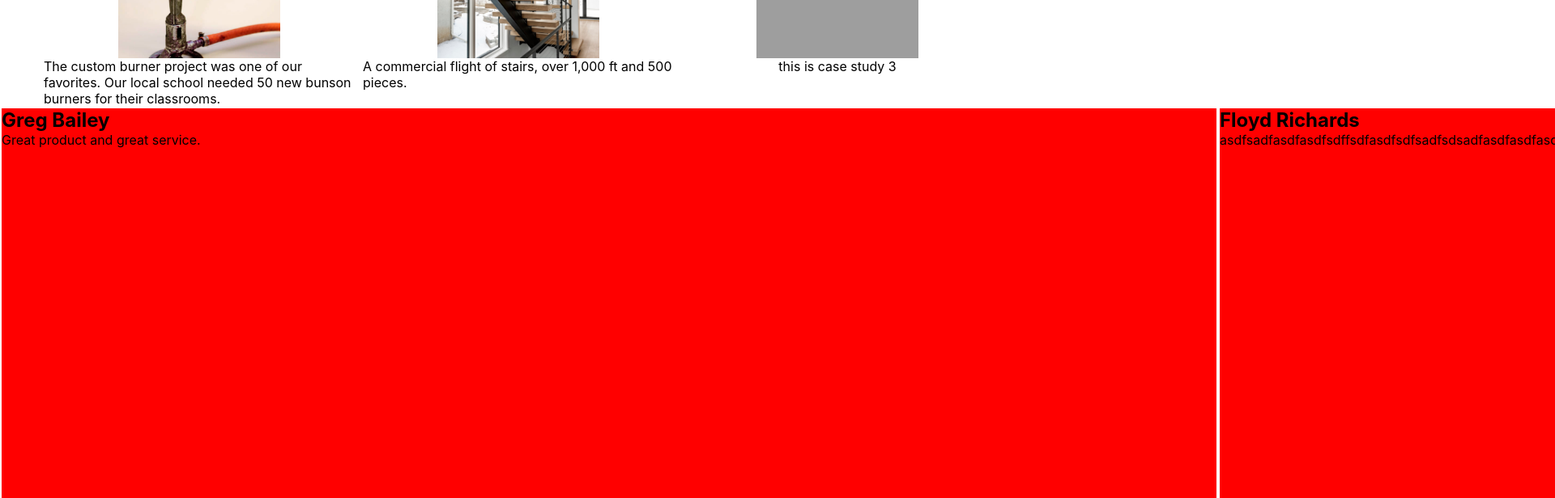
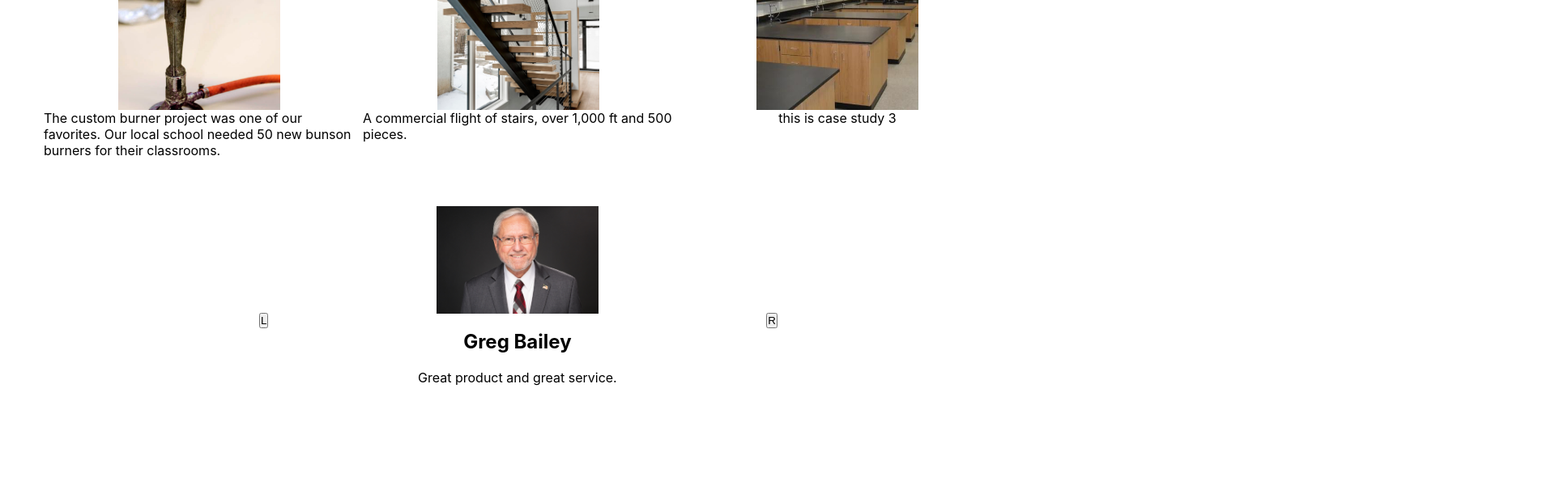
Before and after one commit to zmuda44/R-J-Machine, a React (Vite) app in the folder client/: page / in a window 1280 px wide. Shown: the part 1260-1876 px from the top of the page at 81% size, 1920 px wide, since content can reach past the window. Built offline with nearby package versions, Linux system fonts and the light colour scheme; grey boxes are pictures that could not be loaded.

Commit message:
adding admin page

```diff
--- a/client/src/App.css
+++ b/client/src/App.css
@@ -151,18 +151,38 @@ justify-content: center;
 #testimonials .container {
   position: relative;
   display: flex;
-  width: 100%;
+  justify-content: space-between;
+  align-items: center;
+  width: 50%;
+  height: 400px;
+
+}
+
+#testimonials button {
+
+}
+
+#testimonials .block-cont {
+ display: flex;
+ overflow: hidden;
 }
 
 #testimonials .block {
+  width: 100%;
+  display: flex;
+  flex-direction: column;
+  gap: 20px;
+  flex-shrink: 0;
+  align-items: center;
 
-  background-color: red;
-  margin: 2px;
-  width: 1500px;
-  height: 700px;
 }
 
-#testimonials .block-cont {
-  position: absolute;
-  display: flex;
+#testimonials img {
+  width: 200px;
 }
+
+#testimonials p {
+  width: 50%;
+  text-align: center;
+
+}
--- a/client/src/App.jsx
+++ b/client/src/App.jsx
@@ -7,6 +7,8 @@ import Navbar from './components/Navbar';
 function App() {
   return (
     <div>
+    <p style={{ textAlign: 'center', margin: '10px 0' }}>See below for example of a machine shop webpage. Potential customers can view info about the company and submit for an estimate.
+    The website also has an admin section. To view admin section, click <a href="admin">here</a></p>
     <Navbar />
     <Outlet />
     </div>
--- /dev/null
+++ b/client/src/admin.css
@@ -0,0 +1,3 @@
+#admin {
+  color: red;
+}
--- a/client/src/components/CaseStudies.jsx
+++ b/client/src/components/CaseStudies.jsx
@@ -14,7 +14,7 @@ const caseStudyArray = [
   },
   {
   title: "Case Study 3",
-  img: "my image",
+  img: "public/bunson burner tables.jpg",
   description: "this is case study 3"
   }
 ]
@@ -44,13 +44,17 @@ const showNextBlock = () => {
     <section id="case-studies">
     <div className="container">
 
+
       {caseStudyArray.map((study) => (
+
           <div className="card" style={{ translate: `${-100 * blockIndex}%` }}>
           <h2>{study.title}</h2>
           <img src={study.img}/>
           <p>{study.description}</p>
         </div>
+
       ))}
+
     </div>
 
 
--- a/client/src/components/Navbar.jsx
+++ b/client/src/components/Navbar.jsx
@@ -1,4 +1,4 @@
-
+import { Link } from 'react-router-dom';
 
 const Navbar = () => {
 
@@ -7,16 +7,16 @@ const Navbar = () => {
   return (
     <header>
       <div className="container">
-        <img src="header logo.png" alt="logo"/>
+        <a href="/"><img src="header logo.png" alt="logo"/></a>
         <ul className="navbar">
           <li className="nav-item">About Us</li>
           <li className="nav-item">Receive Estimate</li>
           <li className="nav-item">Case Studies</li>
-          <li className="nav-item">Testimonials</li>
-          <li className="nav-item">Contact Us</li>
+          <li className="nav-item"><Link key={1} to="/products">Products</Link></li>
+          <li className="nav-item"><Link key={2} to="/services">Services</Link></li>
+          <li className="nav-item"><Link key={3} to="/contact-us">Contact Us</Link></li>
         </ul>
       </div>
-
     </header>
   )
 }
--- a/client/src/components/Testimonials.jsx
+++ b/client/src/components/Testimonials.jsx
@@ -1,31 +1,51 @@
 import { useState, useEffect, useRef } from 'react';
+
+const testimonialsArray = [
+  {
+  id: 1,
+  name: "Greg Bailey",
+  img: "public/heashot random.jpg",
+  text: "Great product and great service."
+  },
+  {
+  id: 2,
+  name: "Floyd Richards",
+  img: "public/heashot random.jpg",
+  text: "asdfsadfasdfasdfsdffsdfa sdfsdfsadfsdsadfasdfasdfa sdfsdfasdfasdfasdfsadfasdfasdf"
+  },
+  {
+  id: 3,
+  name: "Andrew McDonald",
+  img: "public/heashot random.jpg",
+  text: "We had a project that we needed done quickly. We called around to many different shops but couldn't find a product we liked on time."
+  },
+]
+
+
+function TestimonialBlock ({ name, img, text, style }) {
+  console.log(img)
+  return (
+
+
+    <div className="block" style={style} >
+      <img src={img}/>
+      <h2>{name}</h2>
+      <p>{text}</p>
+    </div>
+  )
+}
+
 
 
 
 const Testimonials = () => {
 
-  const testimonialsArray = [
-    {
-    name: "Greg Bailey",
-    img: "public/bunsen burner close.jpg",
-    text: "Great product and great service."
-    },
-    {
-    name: "Floyd Richards",
-    img: "public/bunsen burner close.jpg",
-    text: "asdfsadfasdfasdfsdffsdfasdfsdfsadfsdsadfasdfasdfasdfsdfasdfasdfasdfsadfasdfasdf"
-    },
-    {
-    name: "Andrew McDonald",
-    img: "public/bunsen burner close.jpg",
-    text: "We had a project that we needed done quickly. We called around to many different shops but couldn't find a product we liked on time."
-    },
-]
 
 
-const [blockIndex, BlockIndex] = useState(0)
+const [blockIndex, setBlockIndex] = useState(0)
 
 const showPrevBlock = () => {
+
   setBlockIndex(index => {
     if (index === 0) return testimonialsArray.length -1
     return index - 1
@@ -33,8 +53,8 @@ const showPrevBlock = () => {
 }
 
 const showNextBlock = () => {
-
-  setProjectIndex(index => {
+console.log("clicked")
+  setBlockIndex(index => {
     if (index === testimonialsArray.length-1) return 0
     return index + 1
   })
@@ -46,21 +66,21 @@ const showNextBlock = () => {
   return (
     <section id="testimonials">
     <div className="container">
+     <button id="left" onClick={showPrevBlock}>L</button>
       <div className="block-cont">
+      {testimonialsArray.map((testimonial) => (
+        <TestimonialBlock
+        key={testimonial.id}
+        name={testimonial.name}
+        img={testimonial.img}
+        text={testimonial.text}
+        style={{ translate: `${-100 * blockIndex}%` }}
+        />
+      ))}
 
-
-      {testimonialsArray.map((testimonial) => (
-        <div className="block">
-
-          <div></div>
-          {/* <img src={study.img}/>       */}
-          <h2>{testimonial.name}</h2>
-          <p>{testimonial.text}</p>
-        </div>
-      ))}
       </div>
 
-
+      <button id="R" onClick={showNextBlock}>R</button>
 
     </div>
 
--- /dev/null
+++ b/client/src/pages/Admin.jsx
@@ -0,0 +1,86 @@
+import "../admin.css"
+import { useState } from "react";
+
+const Admin = () => {
+  const [userFormState, setFormState] = useState({
+    email: "",
+    password: "",
+  });
+
+  const handleChange = (event) => {
+    const { name, value } = event.target;
+    setFormState({
+      ...userFormState,
+      [name]: value,
+    });
+  };
+
+
+  const handleFormSubmit = async (event) => {
+    event.preventDefault();
+    try {
+      const response = await fetch('/api/admin', {
+          method: 'POST',
+          headers: {
+            'Content-Type': 'application/json',
+          },
+          body: JSON.stringify(userFormState),
+      });
+      console.log(response)
+    //  window.location.reload();
+    } catch (e) {
+      console.error(e);
+    }
+  };
+
+
+  return (
+    <section id="admin">
+      <div className="container">
+      <div className="login">
+        <h1>You have reached an Employees only admin page</h1>
+        <p>Please note that this site is for employees only. Only authorized users may login.
+        Please click <a href="/">here</a> to return to our webpage.</p>
+        <form onSubmit={handleFormSubmit}>
+
+          <div className="" id="admin-login">
+            <p>Enter your email</p>
+            <input
+              className="form-input"
+              placeholder="email"
+              name="email"
+              type="text"
+              value={userFormState.email}
+              onChange={handleChange}
+            />
+
+              <input
+              className="form-input"
+              placeholder="password"
+              name="password"
+              type="text"
+              value={userFormState.password}
+              onChange={handleChange}
+            />
+          </div>
+
+        <button type="submit">Submit</button>
+        </form>
+       </div>
+
+       <div className="admin-content">
+        <h1>Welcome {email}</h1>
+
+
+       </div>
+
+
+
+      </div>
+
+    </section>
+  )
+}
+
+
+export default Admin
--- /dev/null
+++ b/client/src/pages/ContactUs.jsx
@@ -0,0 +1,17 @@
+import AboutUs from '../components/AboutUs'
+
+
+
+const ContactUs = () => {
+  return (
+    <main id="section">
+    <h1>Welcome to the About Us Page</h1>
+
+      <AboutUs />
+
+    </main>
+  )
+}
+
+
+export default ContactUs;
--- /dev/null
+++ b/client/src/pages/Products.jsx
@@ -0,0 +1,17 @@
+import Estimates from '../components/Estimates'
+
+
+
+const Products = () => {
+  return (
+    <main id="section">
+    <h1>Welcome to the Products Page</h1>
+
+      <Estimates />
+
+    </main>
+  )
+}
+
+
+export default Products;
--- /dev/null
+++ b/client/src/pages/Services.jsx
@@ -0,0 +1,17 @@
+import Estimates from '../components/Estimates'
+
+
+
+const Services = () => {
+  return (
+    <main id="section">
+    <h1>Welcome to the Services Page</h1>
+
+      <Estimates />
+
+    </main>
+  )
+}
+
+
+export default Services;
```
Also changed, not shown: client/src/main.jsx (+21 -0 lines), client/src/utils/API.js (+7 -0 lines), client/public/heashot random.jpg (added), 1 other file (tests, documents, lock files or other folders).
